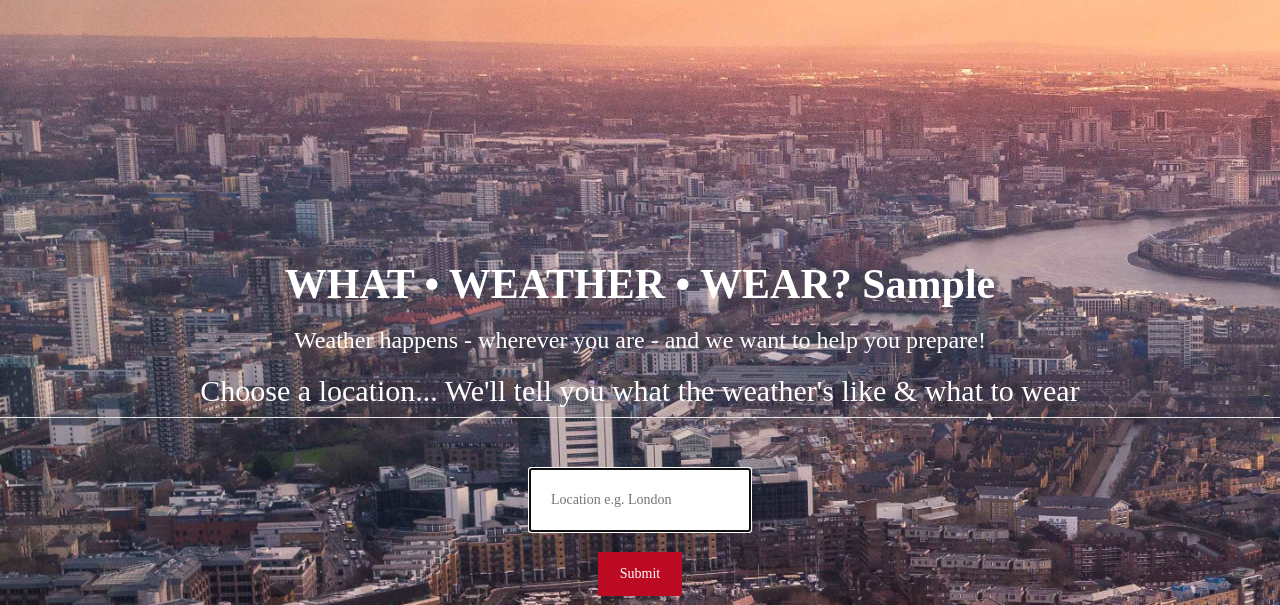
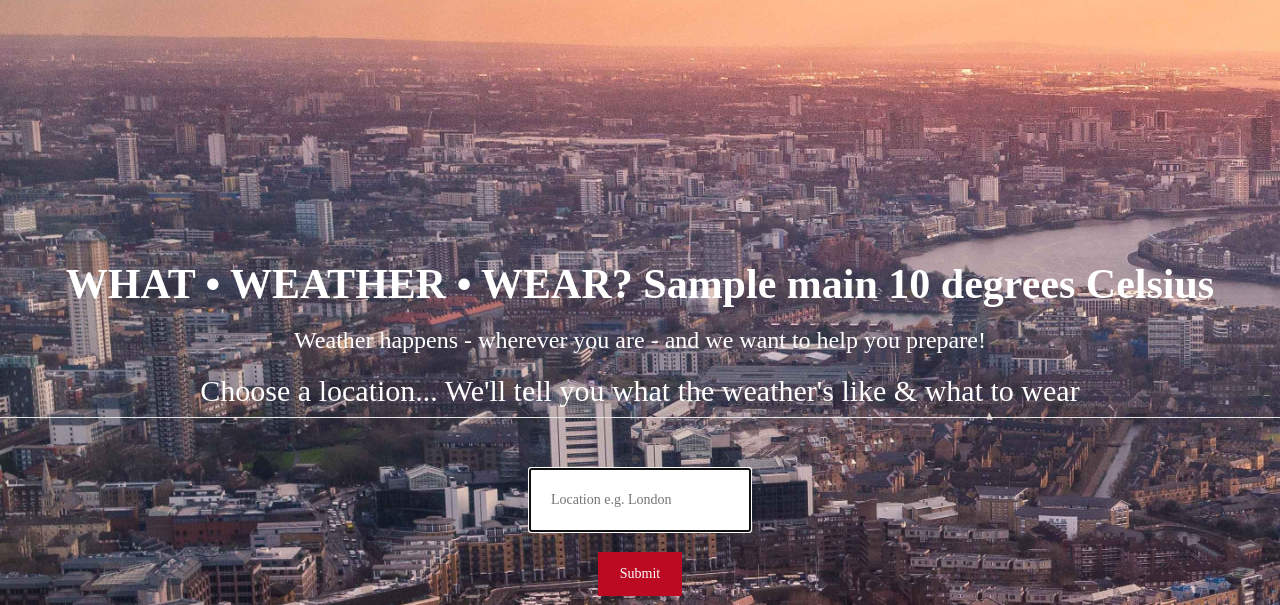
Before and after one commit to aureliaspecker/python_project, a Flask app: template templates/main.html in a window 1280 px wide. Shown: the part 259-864 px from the top of the page. Run offline with Flask 2, Linux system fonts and the light colour scheme; the template is opened without the code that fills it: most values are stand-ins (such as "Sample title", 1, 10 or a date in 2020).

Commit message:
Adding temperature with JSON

```diff
--- a/main.py
+++ b/main.py
@@ -20,7 +20,9 @@ def events():
     }
     response = requests.get(endpoint, params=payload)
     print response.url
-    weather = response.json()["weather"][0]["main"]
+    weather = {}
+    weather["main"] = response.json()["weather"][0]["main"]
+    weather["temp"] = response.json()["main"]["temp"]
 #       { data['location'] : 'London',
 #       data['keyword'] : 'London',
     return render_template("main.html", city_weather=weather) #create new template to render the weather (instead of main.html)
--- a/templates/main.html
+++ b/templates/main.html
@@ -16,7 +16,7 @@
 		<!-- title -->
 		<div class="page_header">
 			<h1><strong>
-			WHAT • WEATHER • WEAR? {{city_weather}}
+			WHAT • WEATHER • WEAR? {{city_weather["main"]}} {{city_weather["temp"]}} degrees Celsius
 			</h1></strong>
 
 		  <h3 class = "tagline">Weather happens - wherever you are - and we want to help you prepare!</h3>
```
